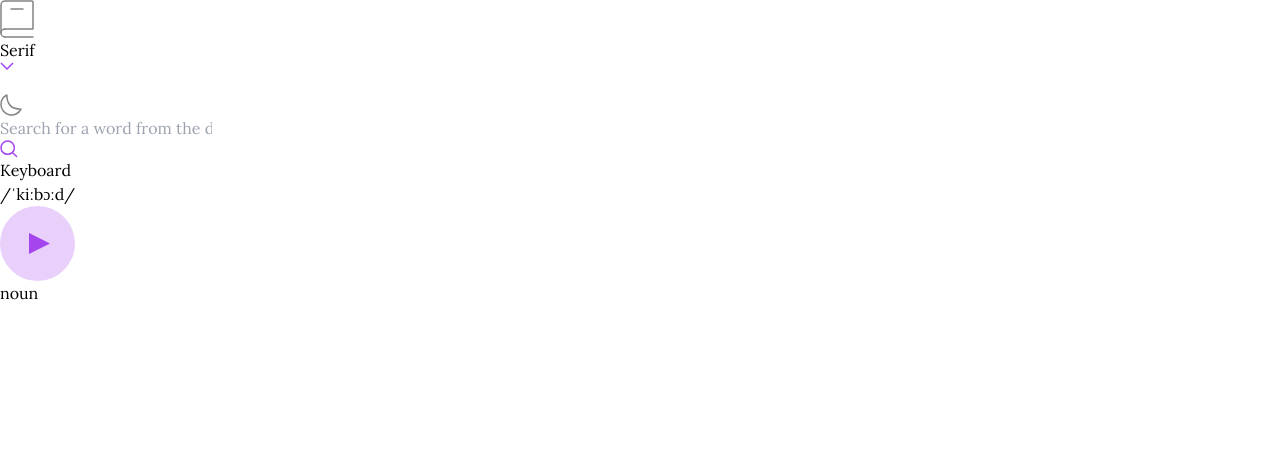
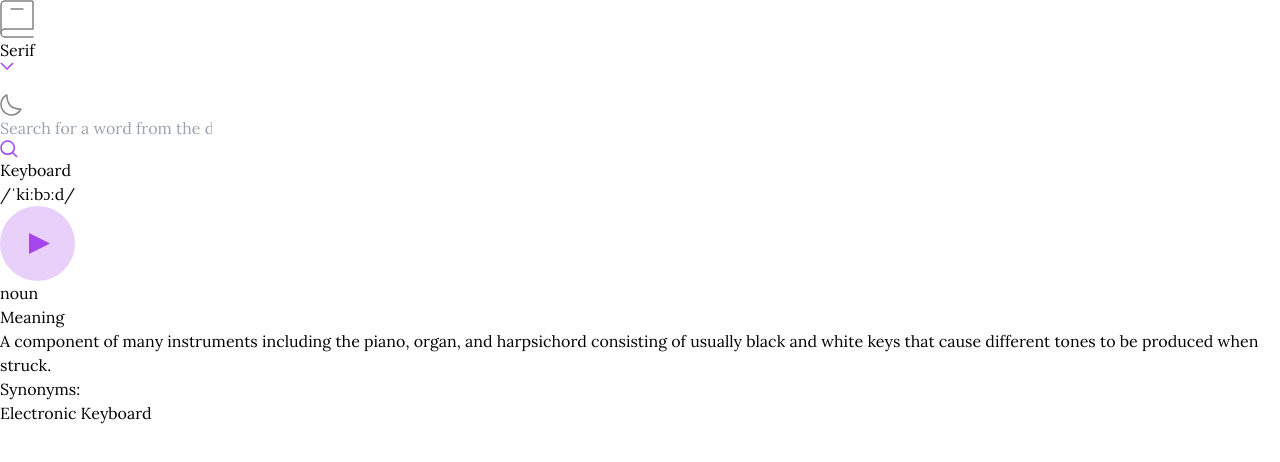
Before and after one commit to SajeedAninda/Dictionary-Web-App, a React (Vite) app: page / in a window 1280 px wide. Shown: the top 462 px of the page. Built offline with nearby package versions, Linux system fonts and the light colour scheme; no server answers.

Commit message:
styled lowered texts and fetched a word from api

```diff
--- a/src/Components/Dictionary.jsx
+++ b/src/Components/Dictionary.jsx
@@ -1,9 +1,19 @@
-import React from 'react';
+import React, { useEffect, useState } from 'react';
 import searchIcon from "../assets/icon-search.svg"
 import playLogo from "../assets/icon-play.svg"
 
 
 const Dictionary = () => {
+    let [searchedWord, setSearchedWord] = useState("");
+
+    useEffect(() => {
+        fetch('https://api.dictionaryapi.dev/api/v2/entries/en/hello')
+            .then(response => response.json())
+            .then(json => setSearchedWord(json))
+    }, [])
+
+    console.log(searchedWord);
+
     return (
         <div className='w-[55%] mx-auto'>
             <div className='searchBar relative'>
@@ -38,6 +48,27 @@ const Dictionary = () => {
                         </div>
                     </div>
                 </div>
+
+                <div className="lowerText mt-8">
+                    <p className='text-[16px] text-[#757575]'>
+                        Meaning
+                    </p>
+                    <ul className='pl-12 mt-4'>
+                        <li className='list-disc text-[16px] text-[#2d2d2d] marker:text-[#a445ed]'>
+                            A component of many instruments including the piano, organ, and harpsichord consisting of usually black and white keys that cause different tones to be produced when struck.
+                        </li>
+                    </ul>
+
+                    <div className='flex gap-2 items-center mt-8'>
+                        <p className='text-[16px] text-[#2d2d2d]'>
+                            Synonyms:
+                        </p>
+
+                        <p className='text-[16px] text-[#a445ed] font-bold hover:underline cursor-pointer'>
+                            Electronic Keyboard
+                        </p>
+                    </div>
+                </div>
             </div>
         </div>
     );
```
